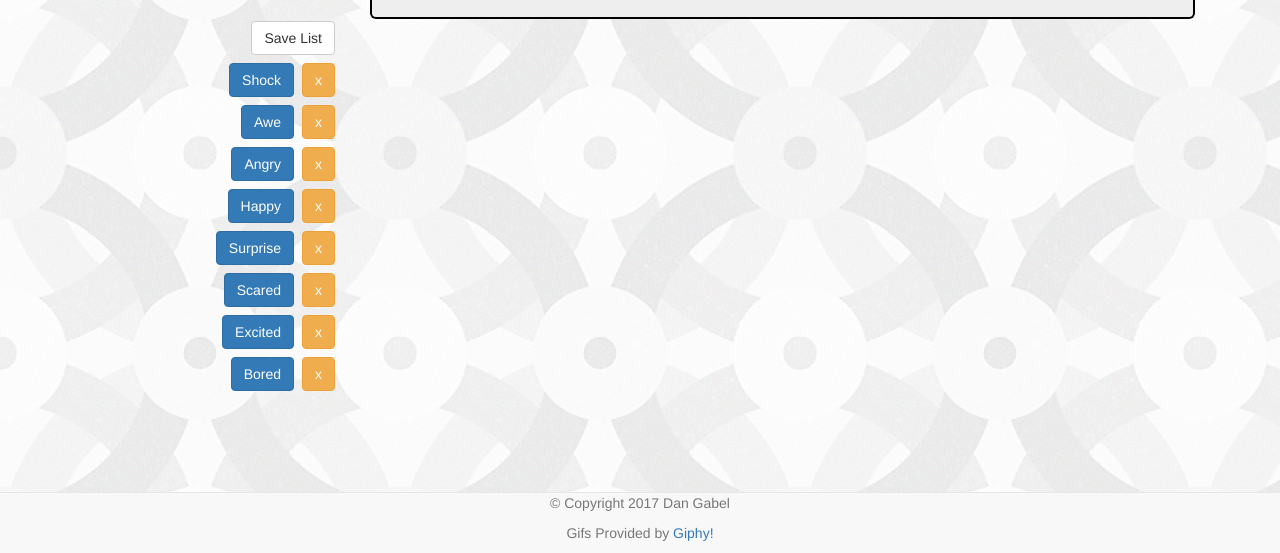
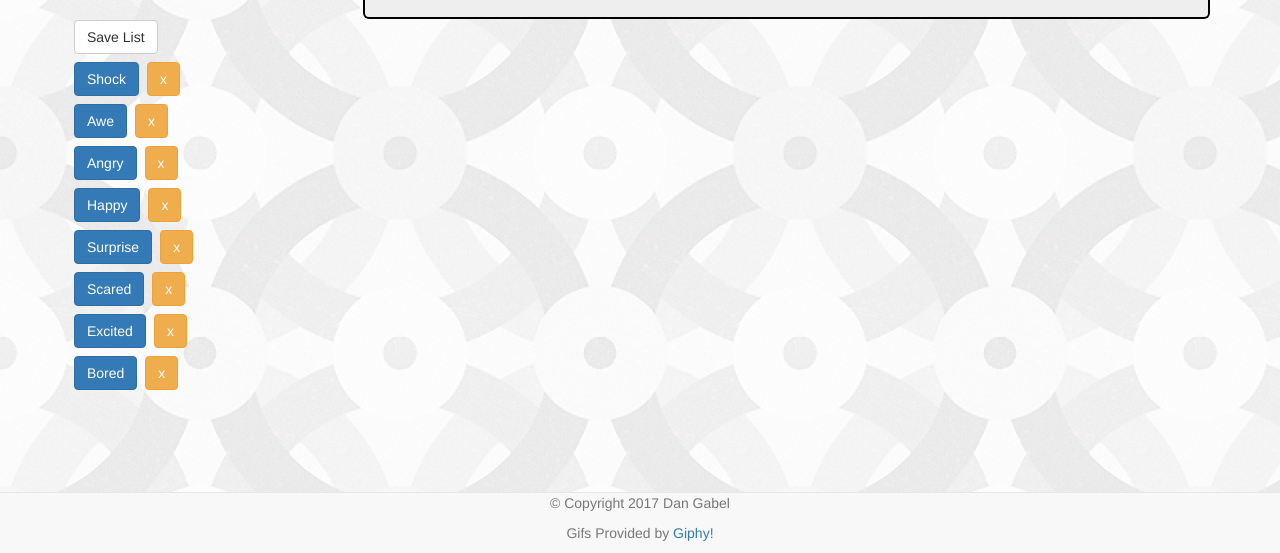
Before and after one commit to dangnabit/GifTastic, a plain HTML site: page index.html in a window 1280 px wide. Shown: the part 247-800 px from the top of the page. Drawn offline with nearby package versions, Linux system fonts and the light colour scheme; no server answers.

Commit message:
Proper Bootstrap formatting

```diff
--- a/index.html
+++ b/index.html
@@ -17,10 +17,11 @@
 
 <body>
   <div class="container">
+    <div class="row">
       <!-- #sidebar-wrapper -->
-    <div id="sidebar-wrapper" class="col-sm-3 text-right">
+      <div id="sidebar-wrapper" class="col-sm-3 text-left">
         <img class="brand" src="assets/images/thumbsup.png" alt="Thumbs Up">
-      <div class="navbar">
+        <!-- <div class="navbar"> -->
         <form id="reaction-form">
           <label for="reaction-input" class="text-left">Add a Reaction</label>
           <br>
@@ -29,21 +30,23 @@
           <input id="add-reaction" class="btn btn-primary" type="submit" value="Add a Reaction">
         </form>
         <br>
+        <button type="button" id="saveBtn" class="btn btn-default">Save List</button>
         <button type="button" id="loadBtn" class="btn btn-success hidden">Load List</button>
-        <button type="button" id="saveBtn" class="btn btn-default">Save List</button>
-
-        <div id="btnList" class="text-right">
+        <div id="btnList" class="text-left">
         </div>
-      </div>
+        <!-- </div> -->
       </div>
       <!-- /#sidebar-wrapper -->
       <div class="content-wrapper col-sm-9">
         <div class="jumbotron text-center">
           <h2>Check out these sweet reaction Gifs!!</h2>
-        <p>Click on the Buttons on the sidebar to load 10 gifs! <br> You can also customize your list by adding and saving as you see fit! <br> Images start paused, click them to play.</p>
+          <p>Click on the Buttons on the sidebar to load 10 gifs!
+            <br> You can also customize your list by adding and saving as you see fit!
+            <br> Images start paused, click them to play.</p>
         </div>
         <div class="text-center">
           <div id="imageDisplay"></div>
+        </div>
       </div>
     </div>
   </div>
```
Lines whose indentation alone changed are shown as unchanged.
